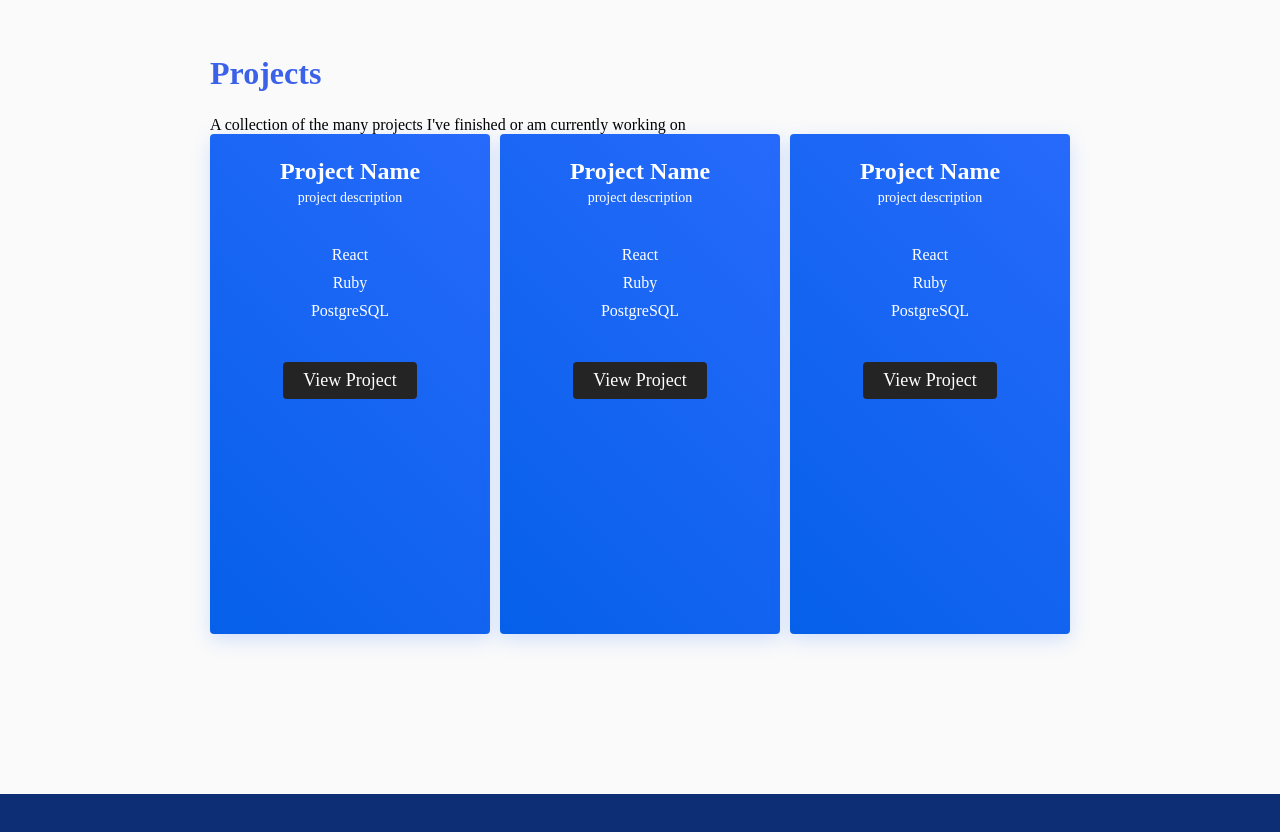
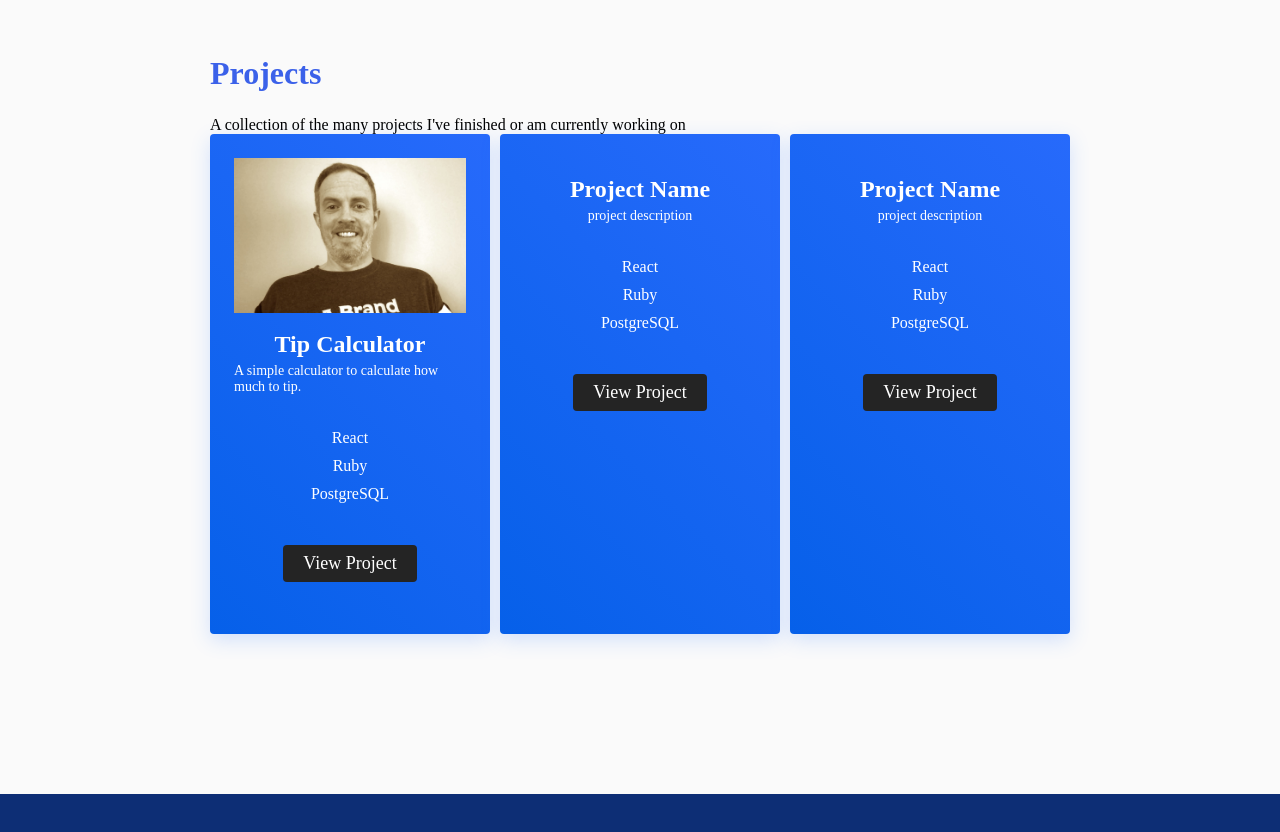
Before and after one commit to tcase629/Personal-portfolio, a React (Create React App) app: page / in a window 1280 px wide. Shown: the part 2160-2992 px from the top of the page. Built offline with nearby package versions, Linux system fonts and the light colour scheme.

Commit message:
project links

```diff
--- a/src/components/projects/Project.js
+++ b/src/components/projects/Project.js
@@ -1,7 +1,6 @@
 import './project.css';
 import React from 'react';
 import Button from '../shared/Button';
-import { Link } from 'react-router-dom';
 
 const Project = () => {
   return (
@@ -11,7 +10,22 @@ const Project = () => {
           <h1 className="project-heading">Projects</h1>
           <p className="project-summary">A collection of the many projects I've finished or am currently working on</p>
           <div className="project-container">
-            <Link to={{ pathname: ""}} target="_blank" className="project-card">
+            <a href="https://github.com/tcase629/tip-calculator" target="_blank" rel="noreferrer" className="project-card">
+              <div className="project-cardInfo">
+                <img src="images/me.jpeg" alt="me" />
+                <h3>Tip Calculator</h3>
+                <p>A simple calculator to calculate how much to tip.</p>
+                <ul className="techstack">
+                  <li>React</li>
+                  <li>Ruby</li>
+                  <li>PostgreSQL</li>
+                </ul>
+                <Button buttonSize="btn--wide" buttonColor="primary">
+                  View Project
+                </Button>
+              </div>
+            </a>
+            <a href="https://github.com/tcase629/coach_assist" target="_blank" rel="noreferrer" className="project-card">
               <div className="project-cardInfo">
                 <img src="" alt="" />
                 <h3>Project Name</h3>
@@ -25,8 +39,8 @@ const Project = () => {
                   View Project
                 </Button>
               </div>
-            </Link>
-            <Link to={{ pathname: ""}} target="_blank" className="project-card">
+            </a>
+            <a href="https://github.com/tcase629/Personal-portfolio" target="_blank" rel="noreferrer" className="project-card">
               <div className="project-cardInfo">
                 <img src="" alt="" />
                 <h3>Project Name</h3>
@@ -40,22 +54,7 @@ const Project = () => {
                   View Project
                 </Button>
               </div>
-            </Link>
-            <Link to={{ pathname: ""}} target="_blank" className="project-card">
-              <div className="project-cardInfo">
-                <img src="" alt="" />
-                <h3>Project Name</h3>
-                <p>project description</p>
-                <ul className="techstack">
-                  <li>React</li>
-                  <li>Ruby</li>
-                  <li>PostgreSQL</li>
-                </ul>
-                <Button buttonSize="btn--wide" buttonColor="primary">
-                  View Project
-                </Button>
-              </div>
-            </Link>
+            </a>
           </div>
         </div>
       </div>
--- a/src/components/projects/project.css
+++ b/src/components/projects/project.css
@@ -50,12 +50,13 @@
 }
 
 .project-cardInfo h3 {
+  margin-top: 18px;
   margin-bottom: 5px;
   font-size: 24px;
 }
 
 .project-cardInfo p {
-  margin-bottom: 24px;
+  margin-bottom: 18px;
   font-size: 14px;
 }
 
```
